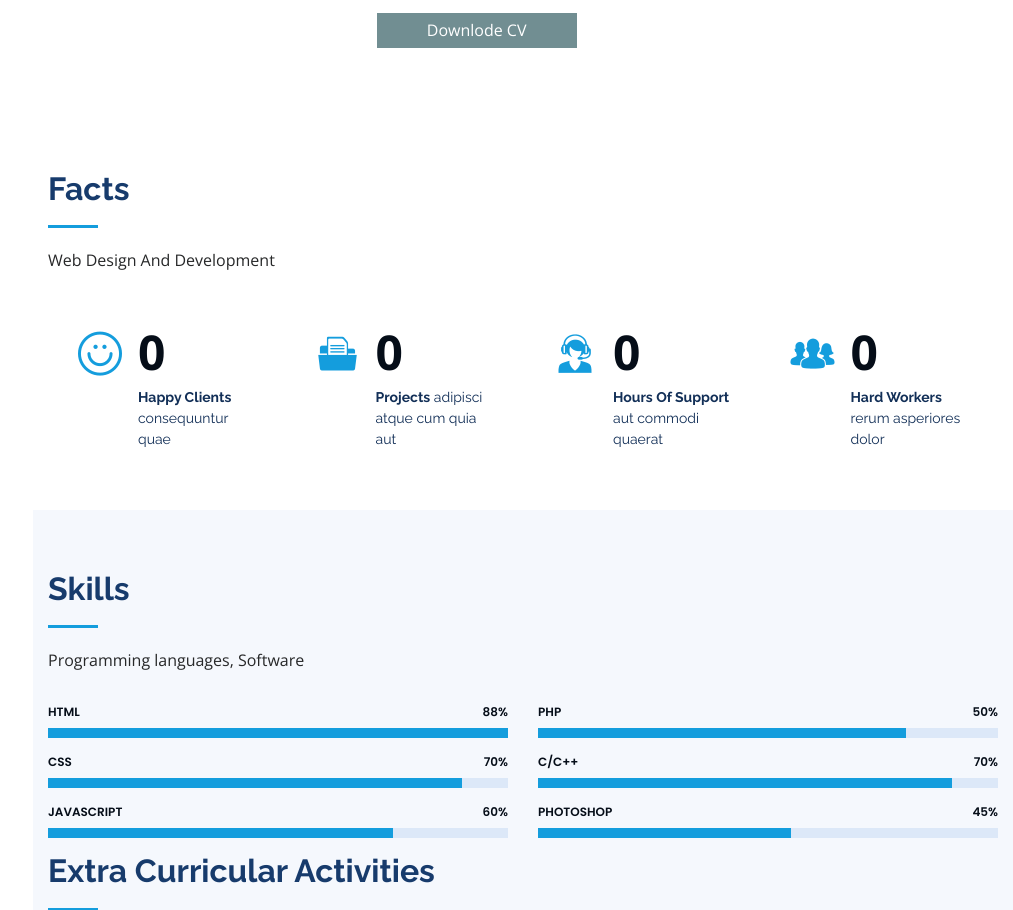
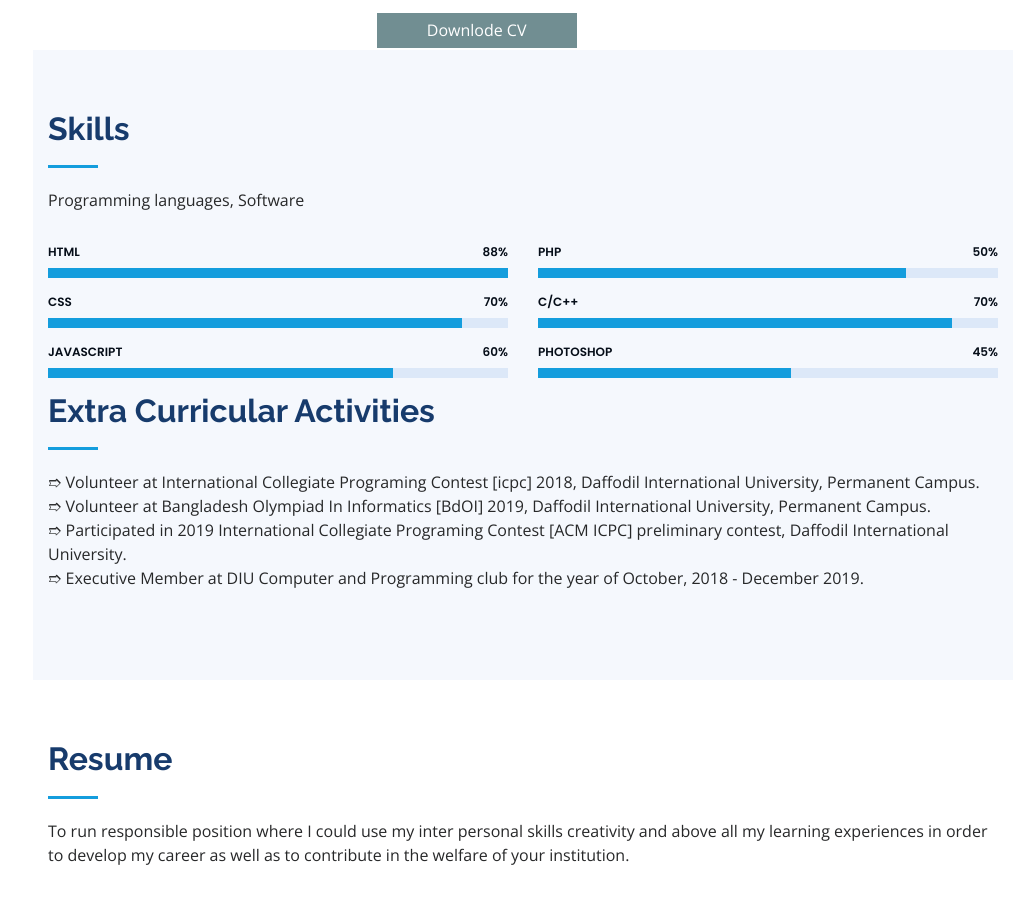
Before and after one commit to sanetsarker/myportfolio, a plain HTML site: page index.html in a window 1280 px wide. Shown: the part 1577-2487 px from the top of the page, without its empty margins (267-1280 px from the left). Drawn offline with nearby package versions, Linux system fonts and the light colour scheme; files whose address does not match are found by name.

Commit message:
Update index.html

```diff
--- a/index.html
+++ b/index.html
@@ -131,55 +131,8 @@
         </div>
 
       </div>
-    </section><!-- End About Section -->
 
-    <!-- ======= Facts Section ======= -->
-    <section id="facts" class="facts">
-      <div class="container">
 
-        <div class="section-title">
-          <h2>Facts</h2>
-          <p>Web Design And Development</p>
-        </div>
-
-        <div class="row no-gutters">
-
-          <div class="col-lg-3 col-md-6 d-md-flex align-items-md-stretch" data-aos="fade-up">
-            <div class="count-box">
-              <i class="icofont-simple-smile"></i>
-              <span data-toggle="counter-up">***</span>
-              <p><strong>Happy Clients</strong> consequuntur quae</p>
-            </div>
-          </div>
-
-          <div class="col-lg-3 col-md-6 d-md-flex align-items-md-stretch" data-aos="fade-up" data-aos-delay="100">
-            <div class="count-box">
-              <i class="icofont-document-folder"></i>
-              <span data-toggle="counter-up">***</span>
-              <p><strong>Projects</strong> adipisci atque cum quia aut</p>
-            </div>
-          </div>
-
-          <div class="col-lg-3 col-md-6 d-md-flex align-items-md-stretch" data-aos="fade-up" data-aos-delay="200">
-            <div class="count-box">
-              <i class="icofont-live-support"></i>
-              <span data-toggle="counter-up">***</span>
-              <p><strong>Hours Of Support</strong> aut commodi quaerat</p>
-            </div>
-          </div>
-
-          <div class="col-lg-3 col-md-6 d-md-flex align-items-md-stretch" data-aos="fade-up" data-aos-delay="300">
-            <div class="count-box">
-              <i class="icofont-users-alt-5"></i>
-              <span data-toggle="counter-up">***</span>
-              <p><strong>Hard Workers</strong> rerum asperiores dolor</p>
-            </div>
-          </div>
-
-        </div>
-
-      </div>
-    </section><!-- End Facts Section -->
 
     <!-- ======= Skills Section ======= -->
     <section id="skills" class="skills section-bg">
```
